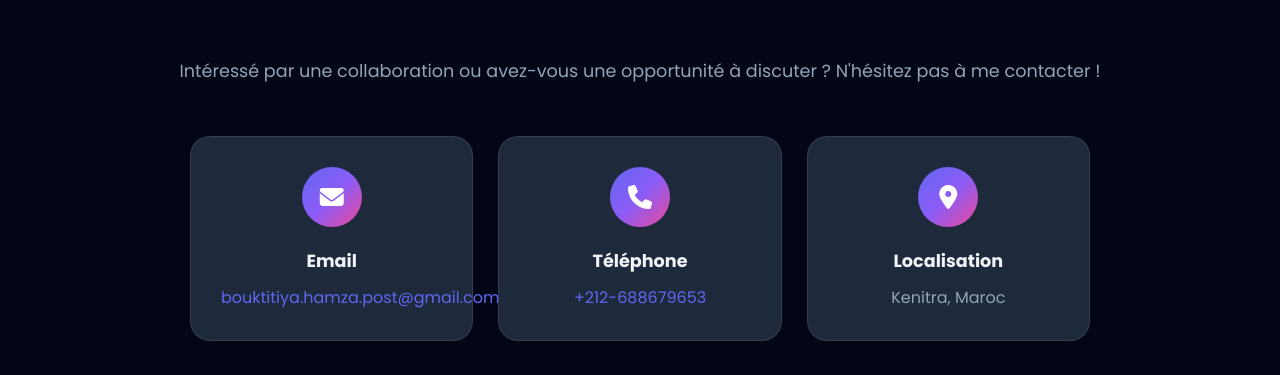
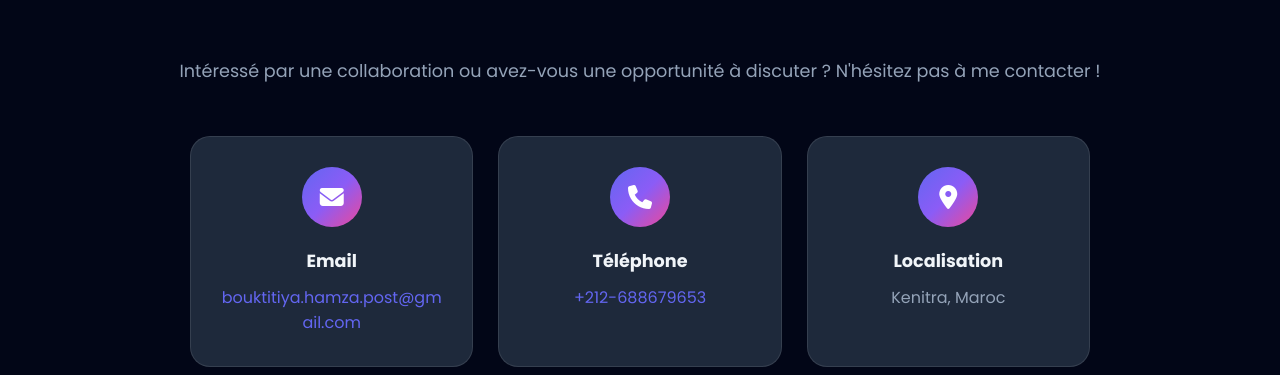
Before and after one commit to gothamza/portfolio, a plain HTML site: page index.html in a window 1280 px wide. Shown: the part 8674-9049 px from the top of the page. Drawn offline with nearby package versions, Linux system fonts and the light colour scheme.

Commit message:
Fix: Prevent email overflow in contact section with word-wrap

```diff
--- a/styles.css
+++ b/styles.css
@@ -1153,6 +1153,9 @@ body {
     border: 1px solid rgba(255, 255, 255, 0.1);
     text-align: center;
     transition: var(--transition);
+    overflow: hidden;
+    word-wrap: break-word;
+    overflow-wrap: break-word;
 }
 
 .contact-card:hover {
@@ -1183,6 +1186,10 @@ body {
     color: var(--primary-color);
     text-decoration: none;
     transition: var(--transition);
+    word-break: break-word;
+    overflow-wrap: break-word;
+    display: inline-block;
+    max-width: 100%;
 }
 
 .contact-card a:hover {
```
